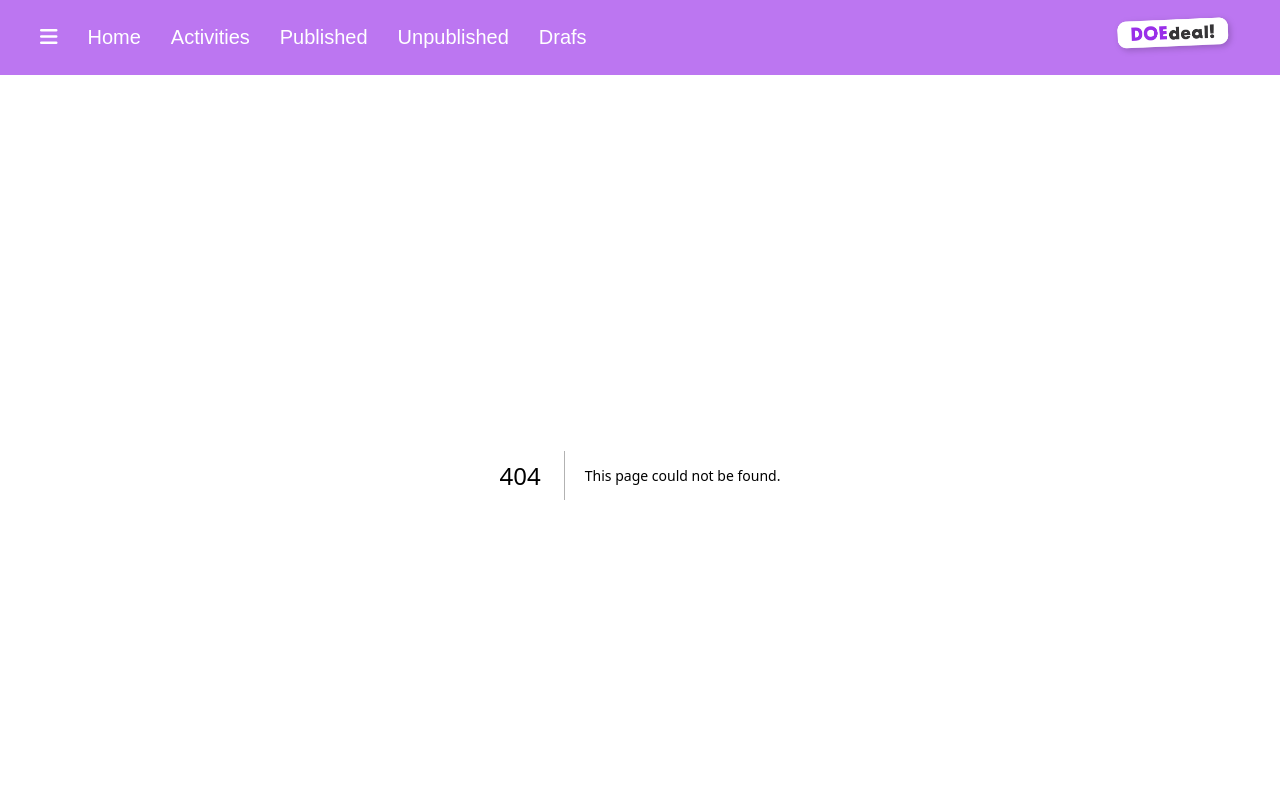
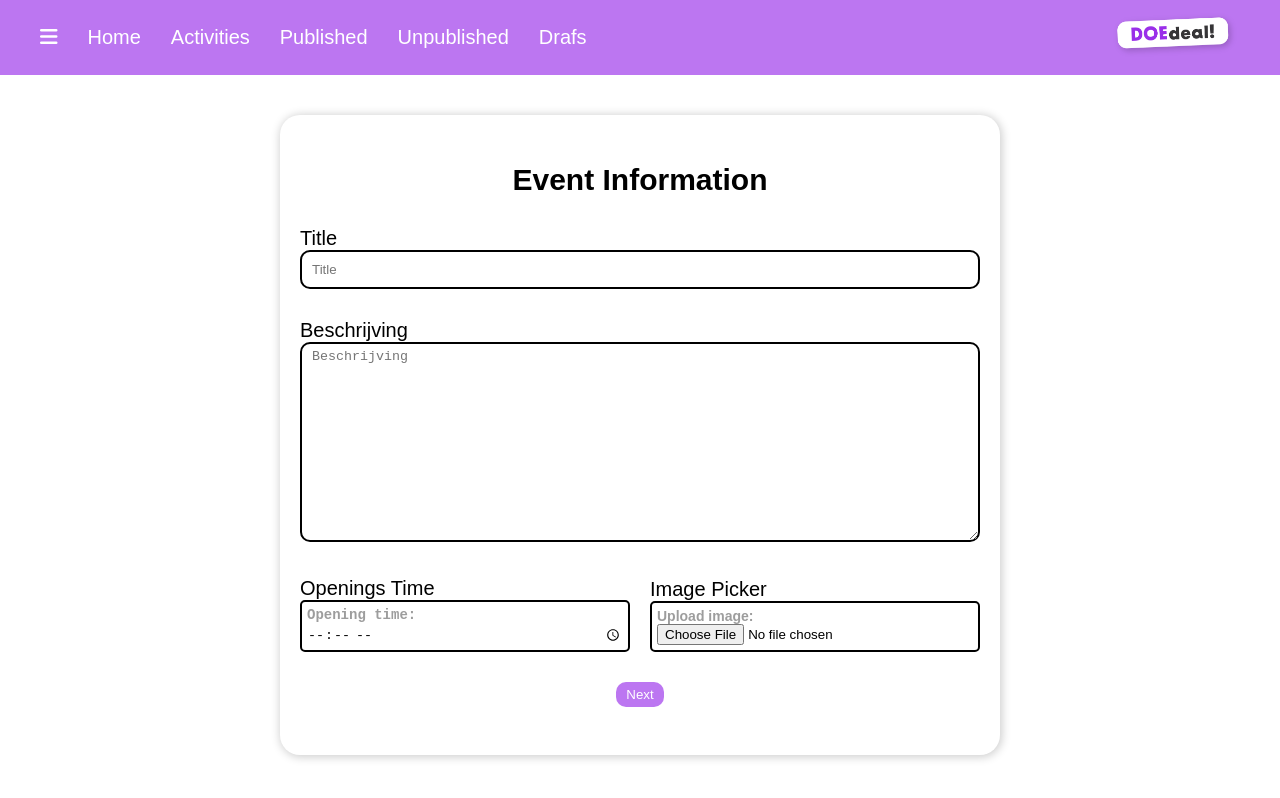
Before and after one commit to DDammers-MA/Business-portal, a Next.js app: page /create in a window 1280 px wide. Before the commit this address had no page. Shown: the top 798 px of the page. Built offline with nearby package versions, Linux system fonts and the light colour scheme.

Commit message:
multistep form with style

```diff
--- /dev/null
+++ b/src/app/create/create.module.scss
@@ -0,0 +1,25 @@
+.page{
+    display: flex;
+    align-items: center;
+    justify-content: center;
+    width: 100%;
+    padding: 4rem;
+
+
+
+    &__container{
+        max-width: 132rem;
+        width: 100%;
+        display: flex;
+        align-items: center;
+        justify-content: center;
+    }
+
+    &__title{
+       width: 100%;
+
+        display: flex;
+        align-items: center;
+        justify-content: flex-start;
+    }
+}
--- /dev/null
+++ b/src/app/create/page.tsx
@@ -0,0 +1,17 @@
+import MultiStepForm from "../../components/multiple-steps-form/MultiStepForm";
+import styles from "./create.module.scss";
+
+export default function Home() {
+  return (
+    <div className={styles.page}>
+
+      <div className={styles.page__container} >
+
+
+      {/* <h1 className={styles.page__title}>Multi-Step Form</h1> */}
+      <MultiStepForm />
+
+    </div>
+    </div>
+  );
+}
--- /dev/null
+++ b/src/components/multiple-steps-form/ContactInfo.tsx
@@ -0,0 +1,44 @@
+import React from "react";
+
+interface ContactInfoProps {
+  formData: {
+    title: string;
+    beschrijving: string;
+    opeingsTime: string;
+    email: string;
+    phone: string;
+  };
+  setFormData: React.Dispatch<React.SetStateAction<{
+    title: string;
+    beschrijving: string;
+    opeingsTime: string;
+    email: string;
+    phone: string;
+  }>>;
+  nextStep: () => void;
+  prevStep: () => void;
+}
+
+const ContactInfo: React.FC<ContactInfoProps> = ({ formData, setFormData, nextStep, prevStep }) => {
+  return (
+    <div>
+      <h2>Contact Information</h2>
+      <input
+        type="email"
+        placeholder="Email"
+        value={formData.email}
+        onChange={(e) => setFormData({ ...formData, email: e.target.value })}
+      />
+      <input
+        type="tel"
+        placeholder="Phone Number"
+        value={formData.phone}
+        onChange={(e) => setFormData({ ...formData, phone: e.target.value })}
+      />
+      <button onClick={prevStep}>Back</button>
+      <button onClick={nextStep}>Next</button>
+    </div>
+  );
+};
+
+export default ContactInfo;
--- /dev/null
+++ b/src/components/multiple-steps-form/MultiStepForm.tsx
@@ -0,0 +1,36 @@
+"use client";
+
+import { useState } from "react";
+import PersonalInfo from "./PersonalInfo ";
+import ContactInfo from "./ContactInfo";
+import ReviewSubmit from "./ReviewSubmit";
+import styles from "./form.module.scss"
+
+const MultiStepForm = () => {
+  const [step, setStep] = useState(1);
+  const [formData, setFormData] = useState({
+    title: "",
+    beschrijving: "",
+    opeingsTime: "",
+    email: "",
+    phone: "",
+  });
+
+  const nextStep = () => setStep((prev) => prev + 1);
+  const prevStep = () => setStep((prev) => prev - 1);
+
+  const submitForm = () => {
+    console.log("Form Submitted:", formData);
+    alert("Form Submitted Successfully!");
+  };
+
+  return (
+    <form className={styles.form} >
+      {step === 1 && <PersonalInfo formData={formData} setFormData={setFormData} nextStep={nextStep} />}
+      {step === 2 && <ContactInfo formData={formData} setFormData={setFormData} nextStep={nextStep} prevStep={prevStep} />}
+      {step === 3 && <ReviewSubmit formData={formData} prevStep={prevStep} submitForm={submitForm} />}
+    </form>
+  );
+};
+
+export default MultiStepForm;
--- /dev/null
+++ b/src/components/multiple-steps-form/PersonalInfo .tsx
@@ -0,0 +1,79 @@
+import React from "react";
+import styles from './form.module.scss';
+
+
+interface PersonalInfoProps {
+  formData: {
+    title: string;
+    beschrijving: string;
+    opeingsTime: string;
+    email: string;
+    phone: string;
+  };
+  setFormData: React.Dispatch<React.SetStateAction<{
+    title: string;
+    beschrijving: string;
+    opeingsTime: string
+    email: string;
+    phone: string;
+  }>>;
+  nextStep: () => void;
+}
+
+const PersonalInfo: React.FC<PersonalInfoProps> = ({ formData, setFormData, nextStep }) => {
+  return (
+    <div className={styles.form__textContainer}>
+      <h2 className={styles.form__infoTitle}>Event Information</h2>
+
+      <div className={styles.form__div}>
+        <label htmlFor="title" className={styles.form__label}>Title</label>
+        <input
+          className={`${styles.form__input} ${styles["form__input--title"]}`}
+          type="text"
+          placeholder="Title"
+          value={formData.title}
+          onChange={(e) => setFormData({ ...formData, title: e.target.value })}
+        />
+      </div>
+
+      <div className={styles.form__div}>
+        <label htmlFor="beschrijving" className={styles.form__label}>Beschrijving</label>
+        <textarea
+          className={styles.form__textarea}
+          placeholder="Beschrijving"
+          value={formData.beschrijving}
+          onChange={(e) => setFormData({ ...formData, beschrijving: e.target.value })}
+        />
+      </div>
+
+      <div className={styles.form__divContainer}>
+        <div className={styles.form__div}>
+          <label htmlFor="timepicker" className={styles.form__label}>Openings Time</label>
+          <input
+            className={`${styles.form__input} ${styles["timepicker"]}`}
+            type="time"
+            id="timepicker"
+            placeholder="Openings time"
+            value={formData.opeingsTime}
+            onChange={(e) => setFormData({ ...formData, opeingsTime: e.target.value })}
+          />
+        </div>
+
+        <div className={styles.form__div}>
+          <label htmlFor="imgPicker" className={styles.form__label}>Image Picker</label>
+          <input
+            className={`${styles.form__input} ${styles["imgPicker"]}`}
+            type="file"
+            placeholder="Openings time"
+            value={formData.opeingsTime}
+            onChange={(e) => setFormData({ ...formData, opeingsTime: e.target.value })}
+          />
+        </div>
+      </div>
+
+      <button className={styles.nextBtn} onClick={nextStep}>Next</button>
+    </div>
+  );
+};
+
+export default PersonalInfo;
--- /dev/null
+++ b/src/components/multiple-steps-form/ReviewSubmit.tsx
@@ -0,0 +1,27 @@
+import React from "react";
+
+interface ReviewSubmitProps {
+  formData: {
+    title: string;
+    beschrijving: string;
+    email: string;
+    phone: string;
+  };
+  prevStep: () => void;
+  submitForm: () => void;
+}
+
+const ReviewSubmit: React.FC<ReviewSubmitProps> = ({ formData, prevStep, submitForm }) => {
+  return (
+    <div>
+      <h2>Review Your Information</h2>
+      <p><strong>Name:</strong> {formData.title} {formData.beschrijving}</p>
+      <p><strong>Email:</strong> {formData.email}</p>
+      <p><strong>Phone:</strong> {formData.phone}</p>
+      <button onClick={prevStep}>Back</button>
+      <button onClick={submitForm}>Submit</button>
+    </div>
+  );
+};
+
+export default ReviewSubmit;
--- /dev/null
+++ b/src/components/multiple-steps-form/form.module.scss
@@ -0,0 +1,116 @@
+.form {
+    display: flex;
+    align-items: center;
+    justify-content: center;
+
+    box-shadow: 0.1rem 0.1rem 1rem 0.1rem rgba(0, 0, 0, 0.2);
+    width: 60%;
+    min-height: 80vh;
+    padding: 2rem;
+    border-radius: 2rem;
+
+
+    &__textContainer {
+        display: flex;
+        align-items: center;
+        justify-content: center;
+        flex-direction: column;
+        width: 100%;
+        height: 100%;
+
+        gap: 3rem;
+    }
+
+    &__infoTitle {
+        display: flex;
+        align-items: center;
+        justify-content: flex-start;
+    }
+
+    &__input {
+        background: white;
+        border-radius: 1rem;
+        padding: 1rem;
+        border: 0.2rem solid black;
+
+        &--title {
+            width: 100%;
+        }
+    }
+
+    &__textarea {
+        width: 100%;
+        background: white;
+        border-radius: 1rem;
+        padding: 0.5rem 1rem;
+        border: 0.2rem solid black;
+        height: 20rem;
+    }
+
+    &__divContainer {
+        display: flex;
+        align-items: center;
+        justify-content: space-between;
+        gap: 2rem;
+        width: 100%;
+
+
+    }
+
+    &__div{
+        width: 100%;
+    }
+
+    &__timepicker,
+    &__imgPicker {
+        display: flex;
+        flex-direction: column;
+        align-items: flex-start;
+        gap: 0.5rem;
+        width: 100%;
+    }
+
+    .timepicker:before {
+        content: "Opening time:";
+        color: #9d9d9d;
+        margin-bottom: 0.2rem;
+        font-size: 14px;
+        font-weight: bold;
+    }
+
+    .imgPicker:before {
+        content: "Upload image:";
+        color: #9d9d9d;
+
+        font-size: 14px;
+        font-weight: bold;
+    }
+
+    input[type="time"],
+    input[type="file"] {
+        width: 100%;
+        padding: 0.5rem;
+        border-radius: 0.5rem;
+        border: 0.2rem solid black;
+        background: white;
+        display: flex;
+        flex-direction: column;
+        height: 100%;
+
+
+    }
+}
+
+.nextBtn {
+    background: #bc76f1;
+    padding: 0.5rem 1rem;
+    border-radius: 1rem;
+    color: white;
+    border: none;
+    cursor: pointer;
+    transition: background 0.3s;
+
+    &:hover {
+        background: darken(#bc76f1, 10%);
+    }
+}
--- a/src/components/sidebar/sidebar.module.scss
+++ b/src/components/sidebar/sidebar.module.scss
@@ -2,8 +2,8 @@
 .sidebar {
   position: fixed;
   top: 0;
-  left: -500px;
-  width: 250px;
+  left: -50rem;
+  width: 25rem;
   height: 100%;
   background-color: #BC76F1;
   transition: left 0.3s ease;
@@ -82,7 +82,7 @@ padding: 1rem 4rem;
 
 
   &--shifted {
-    margin-left: 250px;
+    margin-left: 25rem;
   }
 
   &__nav {
@@ -127,7 +127,6 @@ padding: 1rem 4rem;
 
     }
 
-    /* Toggle Button (Hamburger Icon) */
 
   }
 
```
